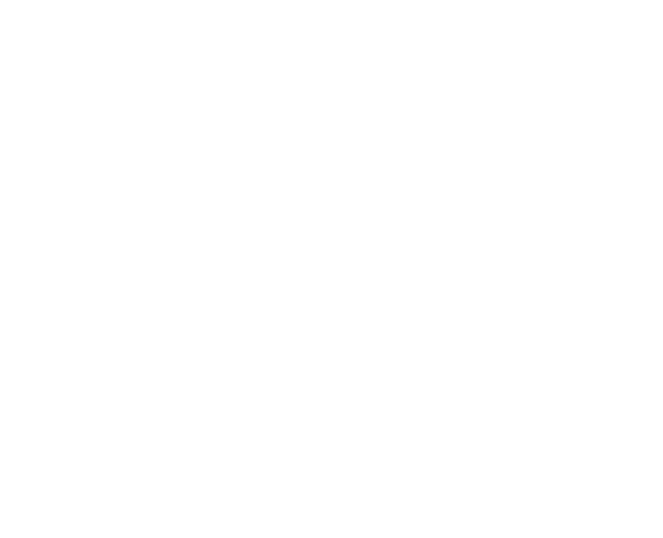
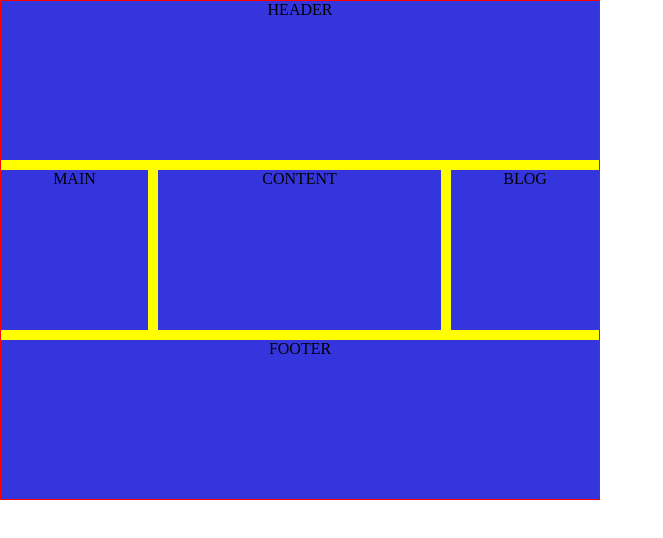
Before and after one commit to Pushpendra3005/WEB_DEVELOPMENT, a plain HTML site: page blogwebsitelayout.html in a window 1280 px wide. Shown: the whole page, without its empty margins (0-663 px from the left). Drawn offline with Linux system fonts and the light colour scheme.

Commit message:
create bloght

```diff
--- a/blogwebsitelayout.html
+++ b/blogwebsitelayout.html
@@ -3,8 +3,53 @@
 <head>
     <meta charset="UTF-8" />
     <title>BLOG LAYOUT WEBSITE</title>
+    <style>
+        *{
+            margin: 0;
+            padding: 0;
+            box-sizing: border-box;
+        }
+        .container{
+            width: 600px;
+            height: 500px;
+            background-color: yellow;
+            border: 1px solid red;
+            display: grid;
+            text-align: center;
+            grid-template-areas:
+            "H H H H"
+            "M C C B"
+            "F F F F";
+            gap: 10px;
+        }
+        .box{
+            background-color: rgb(53, 53, 221);
+
+        }
+        #h{
+            grid-area: H;
+        }
+        #m{
+            grid-area: M;
+        }
+        #c{
+            grid-area: C;
+        }
+        #b{
+            grid-area: B;
+        }
+        #f{
+            grid-area: F;
+        }
+    </style>
 </head>
 <body>
-
+    <div class="container">
+        <div class="box" id="h">HEADER</div>
+        <div class="box" id="m">MAIN</div>
+        <div class="box" id="c">CONTENT</div>
+        <div class="box" id="b">BLOG</div>
+        <div class="box" id="f">FOOTER</div>
+    </div>
 </body>
 </html>
```
Also changed, not shown: blog.html (added, +10 -0 lines).
